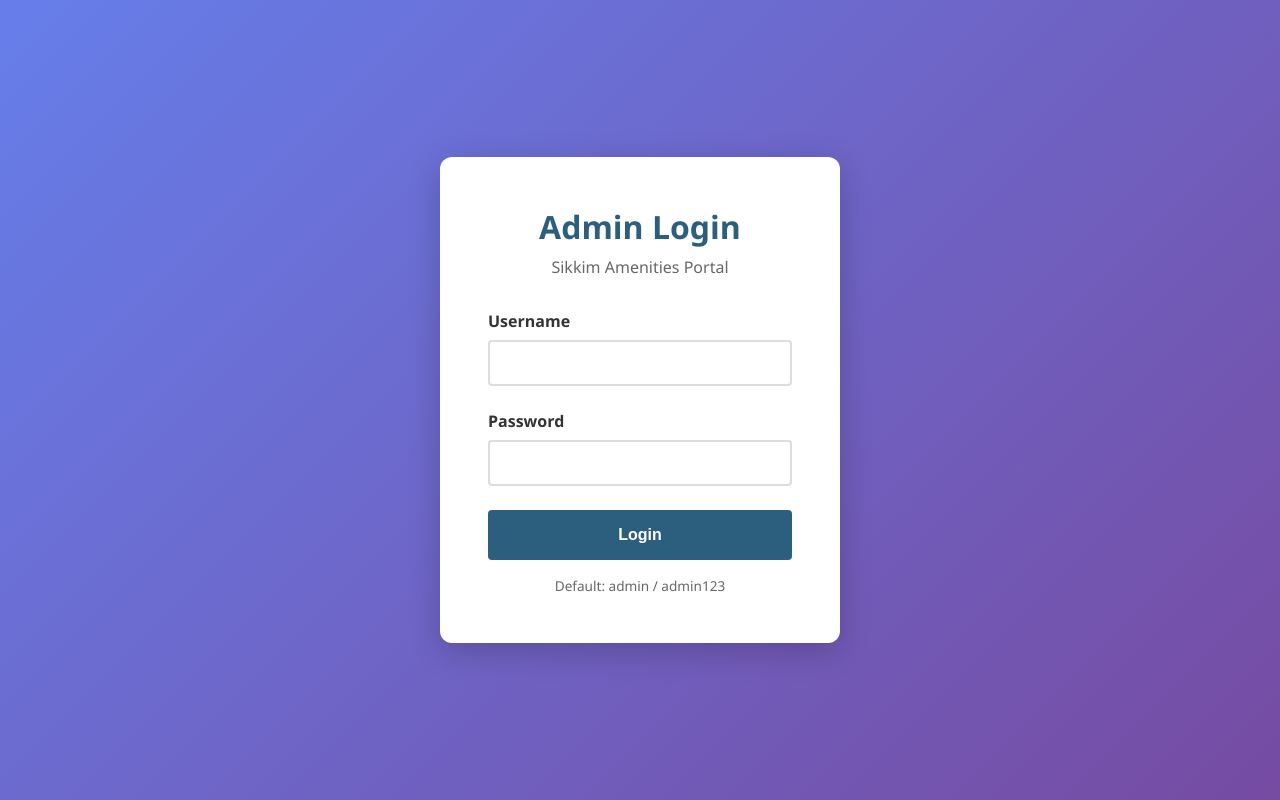
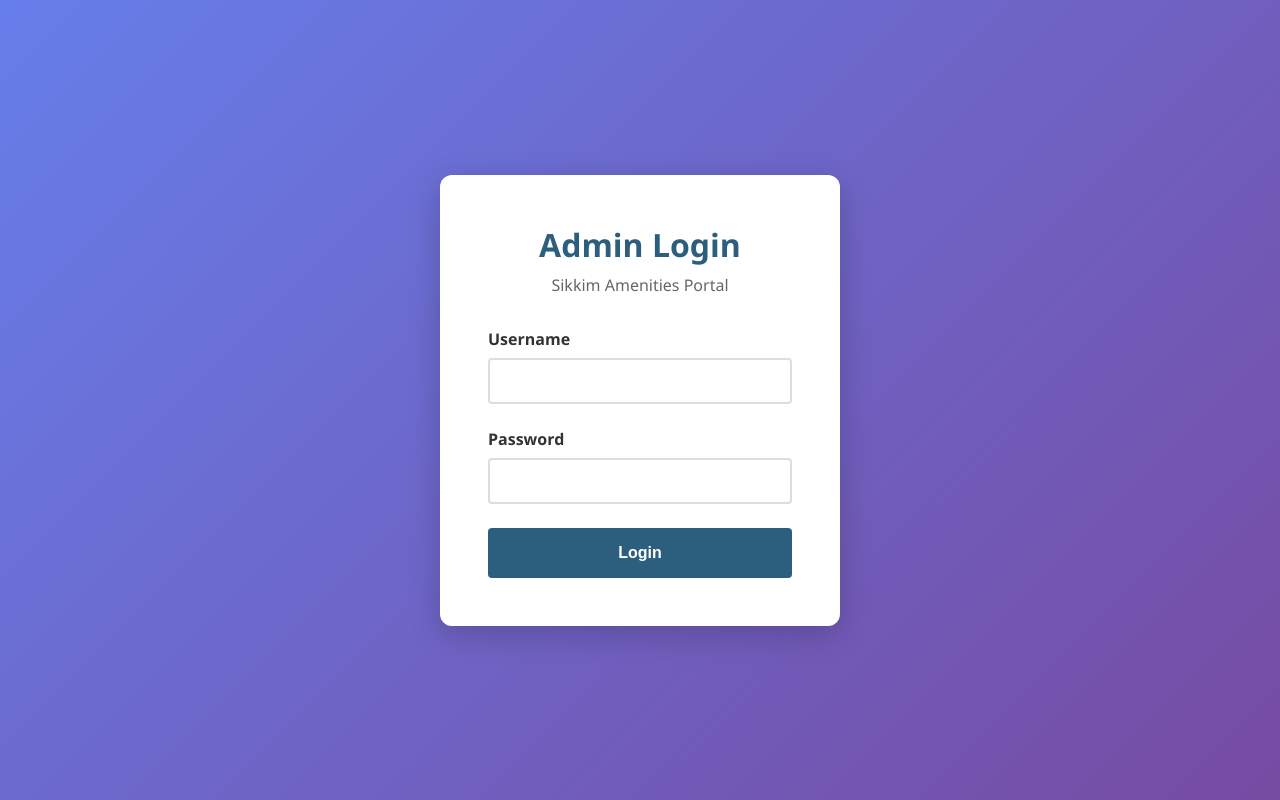
Before and after one commit to himyeticapital/what-sikkimese-want, a website: page admin.html in a window 1280 px wide. Drawn offline with Linux system fonts and the light colour scheme.

Commit message:
Remove default credentials hint from admin login page

```diff
--- a/admin.html
+++ b/admin.html
@@ -21,7 +21,6 @@
                     <input type="password" id="loginPassword" required>
                 </div>
                 <button type="submit" class="btn-login">Login</button>
-                <p class="login-hint">Default: admin / admin123</p>
             </form>
         </div>
     </div>
```
